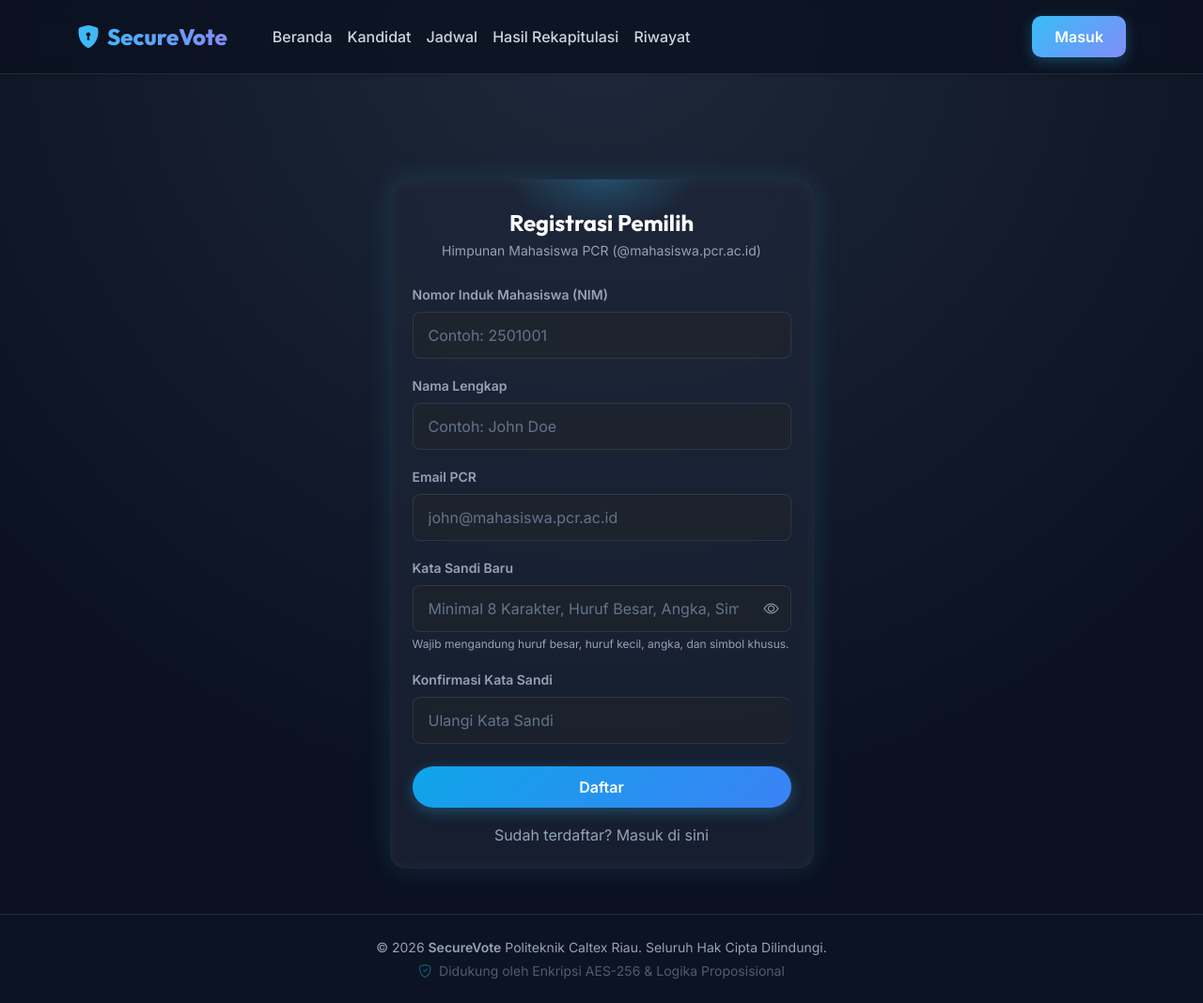
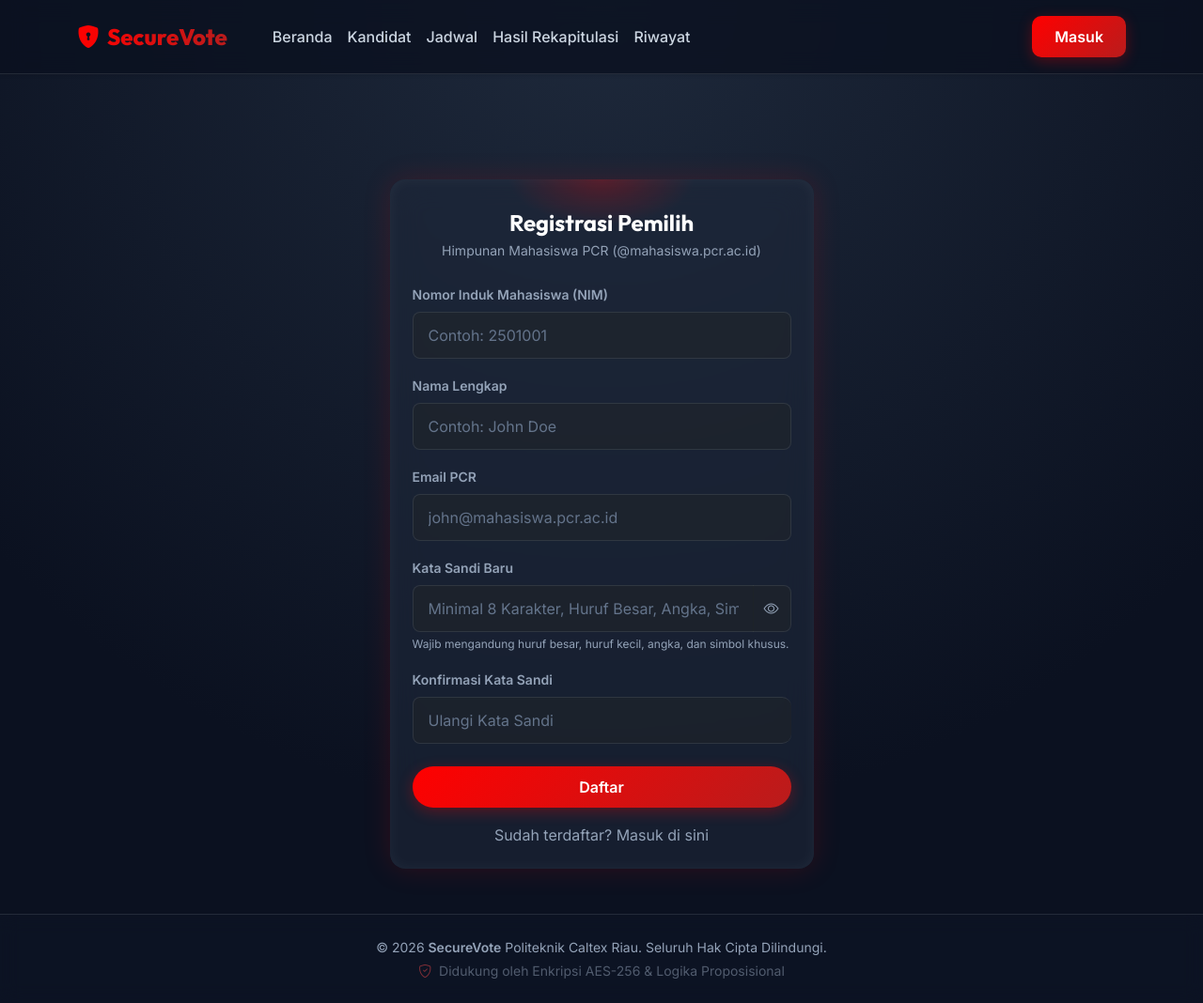
Before and after one commit to CallMeFG/SecureVote, a Laravel app: page /register in a window 1280 px wide. Shown: the whole page at 94% size. Run offline with Laravel 12, Linux system fonts and the light colour scheme; some libraries are stand-ins or nearby versions.

Commit message:
style: update interface accent to red
Co-authored-by: copilot-swe-agent[bot] <198982749+Copilot@users.noreply.github.com>

```diff
--- a/resources/views/auth/login.blade.php
+++ b/resources/views/auth/login.blade.php
@@ -3,10 +3,10 @@
 @section('content')
 <div class="row justify-content-center align-items-center">
     <div class="col-md-5 col-lg-4">
-        <div class="card glass-card p-4 rounded-4 border-0" style="box-shadow: 0 0 30px rgba(56, 189, 248, 0.15), inset 0 0 15px rgba(255, 255, 255, 0.05); position: relative; overflow: hidden;">
+        <div class="card glass-card p-4 rounded-4 border-0" style="box-shadow: 0 0 30px rgba(255, 0, 0, 0.15), inset 0 0 15px rgba(255, 255, 255, 0.05); position: relative; overflow: hidden;">
 
             <!-- Dekorasi Glow Background -->
-            <div class="position-absolute top-0 start-50 translate-middle" style="width: 200px; height: 100px; background: radial-gradient(ellipse, rgba(56,189,248,0.25) 0%, rgba(0,0,0,0) 70%);"></div>
+            <div class="position-absolute top-0 start-50 translate-middle" style="width: 200px; height: 100px; background: radial-gradient(ellipse, rgba(255,0,0,0.25) 0%, rgba(0,0,0,0) 70%);"></div>
 
             <div class="text-center mb-4 position-relative pt-2" style="z-index: 1;">
                 <h4 class="fw-bold text-white mb-1">Otentikasi Sistem</h4>
@@ -37,7 +37,7 @@
                 </div>
 
                 <div class="d-grid mt-4 position-relative" style="z-index: 1;">
-                    <button type="submit" class="btn btn-primary fw-bold rounded-pill shadow-glow" style="background: linear-gradient(135deg, #0ea5e9, #3b82f6); border: none;">
+                    <button type="submit" class="btn btn-primary fw-bold rounded-pill shadow-glow">
                         Masuk
                     </button>
                     <div class="text-center mt-3 d-flex justify-content-between px-2">
--- a/resources/views/auth/register.blade.php
+++ b/resources/views/auth/register.blade.php
@@ -3,10 +3,10 @@
 @section('content')
 <div class="row justify-content-center align-items-center">
     <div class="col-md-6 col-lg-5">
-        <div class="card glass-card p-4 rounded-4 border-0" style="box-shadow: 0 0 30px rgba(56, 189, 248, 0.15), inset 0 0 15px rgba(255, 255, 255, 0.05); position: relative; overflow: hidden;">
+        <div class="card glass-card p-4 rounded-4 border-0" style="box-shadow: 0 0 30px rgba(255, 0, 0, 0.15), inset 0 0 15px rgba(255, 255, 255, 0.05); position: relative; overflow: hidden;">
 
             <!-- Dekorasi Glow Background -->
-            <div class="position-absolute top-0 start-50 translate-middle" style="width: 200px; height: 100px; background: radial-gradient(ellipse, rgba(56,189,248,0.25) 0%, rgba(0,0,0,0) 70%);"></div>
+            <div class="position-absolute top-0 start-50 translate-middle" style="width: 200px; height: 100px; background: radial-gradient(ellipse, rgba(255,0,0,0.25) 0%, rgba(0,0,0,0) 70%);"></div>
 
             <div class="text-center mb-4 position-relative pt-2" style="z-index: 1;">
                 <h4 class="fw-bold text-white mb-1">Registrasi Pemilih</h4>
@@ -61,7 +61,7 @@
                 </div>
 
                 <div class="d-grid mt-4 position-relative" style="z-index: 1;">
-                    <button type="submit" class="btn btn-primary fw-bold rounded-pill shadow-glow" style="background: linear-gradient(135deg, #0ea5e9, #3b82f6); border: none;">
+                    <button type="submit" class="btn btn-primary fw-bold rounded-pill shadow-glow">
                         Daftar
                     </button>
                     <div class="text-center mt-3">
--- a/resources/views/dashboard/panitia.blade.php
+++ b/resources/views/dashboard/panitia.blade.php
@@ -21,7 +21,7 @@
 
             <div class="row g-4 mt-2">
                 <div class="col-md-4">
-                    <div class="card bg-primary bg-opacity-10 border-0 h-100 p-4 rounded-4 position-relative overflow-hidden" style="border: 1px solid rgba(56,189,248,0.2) !important;">
+                    <div class="card bg-primary bg-opacity-10 border-0 h-100 p-4 rounded-4 position-relative overflow-hidden" style="border: 1px solid rgba(255,0,0,0.2) !important;">
                         <i class="bi bi-people-fill position-absolute text-primary opacity-25" style="font-size: 8rem; right: -20px; bottom: -30px;"></i>
                         <h6 class="text-info fw-bold text-uppercase tracking-wider mb-2">Total DPT</h6>
                         <h1 class="display-3 fw-bold text-white mb-0">{{ number_format($totalPemilih) }}</h1>
--- a/resources/views/layouts/app.blade.php
+++ b/resources/views/layouts/app.blade.php
@@ -18,17 +18,23 @@
     <style>
         :root {
             --primary-bg: #0B1120; /* Deep navy */
-            --accent-glow: #38bdf8; /* Cyan */
-            --accent-secondary: #818cf8; /* Purple */
+            --accent-glow: #ff0000; /* RGB(255, 0, 0) */
+            --accent-secondary: #b91c1c;
             --glass-bg: rgba(30, 41, 59, 0.6);
             --glass-border: rgba(255, 255, 255, 0.1);
+            --bs-primary: #ff0000;
+            --bs-primary-rgb: 255, 0, 0;
+            --bs-info: #ff0000;
+            --bs-info-rgb: 255, 0, 0;
+            --bs-link-color: #ff4d4d;
+            --bs-link-hover-color: #ff8080;
         }
 
         body {
             background-color: var(--primary-bg);
             background-image:
-                radial-gradient(at 0% 0%, rgba(56, 189, 248, 0.15) 0px, transparent 50%),
-                radial-gradient(at 100% 100%, rgba(129, 140, 248, 0.15) 0px, transparent 50%);
+                radial-gradient(at 0% 0%, rgba(255, 0, 0, 0.15) 0px, transparent 50%),
+                radial-gradient(at 100% 100%, rgba(185, 28, 28, 0.15) 0px, transparent 50%);
             background-attachment: fixed;
             color: #f8fafc;
             font-family: 'Inter', sans-serif;
@@ -53,7 +59,7 @@
 
         .glass-card:hover {
             transform: translateY(-5px);
-            box-shadow: 0 10px 40px rgba(56, 189, 248, 0.15);
+            box-shadow: 0 10px 40px rgba(255, 0, 0, 0.15);
         }
 
         /* Navbar customization */
@@ -72,7 +78,7 @@
         .navbar-custom .nav-link:hover,
         .navbar-custom .nav-link.active {
             color: var(--accent-glow);
-            text-shadow: 0 0 10px rgba(56, 189, 248, 0.5);
+            text-shadow: 0 0 10px rgba(255, 0, 0, 0.5);
             transform: translateY(-1px);
         }
 
@@ -93,13 +99,13 @@
             border-radius: 10px;
             padding: 10px 24px;
             transition: all 0.3s ease;
-            box-shadow: 0 4px 15px rgba(56, 189, 248, 0.3);
+            box-shadow: 0 4px 15px rgba(255, 0, 0, 0.3);
         }
 
         .btn-primary:hover {
             transform: translateY(-2px);
-            box-shadow: 0 8px 25px rgba(56, 189, 248, 0.5);
-            background: linear-gradient(135deg, #0ea5e9 0%, #6366f1 100%);
+            box-shadow: 0 8px 25px rgba(255, 0, 0, 0.5);
+            background: linear-gradient(135deg, #ff4d4d 0%, #b91c1c 100%);
         }
 
         .btn-outline-light {
@@ -143,7 +149,7 @@
         .form-control:focus {
             background: rgba(15, 23, 42, 0.8);
             border-color: var(--accent-glow);
-            box-shadow: 0 0 0 0.25rem rgba(56, 189, 248, 0.25);
+            box-shadow: 0 0 0 0.25rem rgba(255, 0, 0, 0.25);
             color: white;
         }
 
@@ -190,6 +196,16 @@
         hr {
             border-color: var(--glass-border);
             opacity: 1;
+        }
+
+        .text-info,
+        .text-primary {
+            color: #ff4d4d !important;
+        }
+
+        .border-info,
+        .border-primary {
+            border-color: rgba(255, 0, 0, 0.5) !important;
         }
     </style>
 </head>
@@ -286,7 +302,7 @@
                     icon: 'info',
                     background: '#1e293b',
                     color: '#fff',
-                    confirmButtonColor: '#38bdf8',
+                    confirmButtonColor: '#ff0000',
                     toast: true,
                     position: 'top-end',
                     showConfirmButton: false,
--- a/resources/views/public/beranda.blade.php
+++ b/resources/views/public/beranda.blade.php
@@ -27,7 +27,7 @@
         <!-- Modern abstract graphic representation -->
         <div class="position-relative d-inline-block">
             <div class="position-absolute top-50 start-50 translate-middle w-100 h-100 bg-primary opacity-25 rounded-circle blur-3xl" style="filter: blur(80px); width: 300px; height: 300px;"></div>
-            <i class="bi bi-shield-lock-fill text-white opacity-75" style="font-size: 15rem; filter: drop-shadow(0 0 30px rgba(56,189,248,0.5));"></i>
+            <i class="bi bi-shield-lock-fill text-white opacity-75" style="font-size: 15rem; filter: drop-shadow(0 0 30px rgba(255,0,0,0.5));"></i>
         </div>
     </div>
 </div>
@@ -35,7 +35,7 @@
 <!-- Section: Tentang PCR & Tema -->
 <div class="row mt-5 pt-5 pb-4 border-top border-light border-opacity-10 align-items-center">
     <div class="col-lg-6 mb-4 mb-lg-0 order-2 order-lg-1">
-        <div class="card glass-card p-4 border-0 rounded-4" style="box-shadow: 0 0 20px rgba(56, 189, 248, 0.05);">
+        <div class="card glass-card p-4 border-0 rounded-4" style="box-shadow: 0 0 20px rgba(255, 0, 0, 0.05);">
             <div class="d-flex align-items-center mb-3">
                 <div class="bg-primary bg-opacity-25 p-3 rounded text-info me-3">
                     <i class="bi bi-building fs-3"></i>
--- a/resources/views/public/kandidat.blade.php
+++ b/resources/views/public/kandidat.blade.php
@@ -38,14 +38,14 @@
 <div class="row justify-content-center g-4">
     @forelse($candidates as $candidate)
         <div class="col-md-6 col-lg-5">
-            <div class="card glass-card h-100 border-0 rounded-4 overflow-hidden position-relative" style="transition: transform 0.3s ease; box-shadow: 0 0 30px rgba(56, 189, 248, 0.15), inset 0 0 20px rgba(255, 255, 255, 0.05);">
+            <div class="card glass-card h-100 border-0 rounded-4 overflow-hidden position-relative" style="transition: transform 0.3s ease; box-shadow: 0 0 30px rgba(255, 0, 0, 0.15), inset 0 0 20px rgba(255, 255, 255, 0.05);">
 
                 <!-- Background Banner -->
                 @if($candidate->photo_url)
                 <div class="bg-dark w-100" style="background-image: linear-gradient(to bottom, rgba(11, 17, 32, 0.1), rgba(11, 17, 32, 1)), url('{{ $candidate->photo_url }}'); background-size: cover; background-position: center; height: 160px;">
                 </div>
                 @else
-                <div class="bg-primary bg-opacity-25 w-100 d-flex align-items-center justify-content-center" style="height: 160px; background: linear-gradient(135deg, rgba(56, 189, 248, 0.2) 0%, rgba(15, 23, 42, 1) 100%);">
+                <div class="bg-primary bg-opacity-25 w-100 d-flex align-items-center justify-content-center" style="height: 160px; background: linear-gradient(135deg, rgba(255, 0, 0, 0.2) 0%, rgba(15, 23, 42, 1) 100%);">
                     <i class="bi bi-person-bounding-box text-info opacity-50" style="font-size: 4rem;"></i>
                 </div>
                 @endif
@@ -102,7 +102,7 @@
                     @auth
                         @if(auth()->user()->role->name === 'pemilih' && !auth()->user()->is_voted && $period && $period->is_active)
                             <div class="mt-4 mb-2 px-2">
-                                <a href="{{ route('voting.confirm', $candidate->id) }}" class="btn btn-primary w-100 py-3 fw-bold rounded-3" style="box-shadow: 0 4px 15px rgba(56, 189, 248, 0.3);">
+                                <a href="{{ route('voting.confirm', $candidate->id) }}" class="btn btn-primary w-100 py-3 fw-bold rounded-3" style="box-shadow: 0 4px 15px rgba(255, 0, 0, 0.3);">
                                     VOTE NOMOR {{ str_pad($loop->iteration, 2, '0', STR_PAD_LEFT) }}
                                 </a>
                             </div>
--- a/resources/views/voting/confirm.blade.php
+++ b/resources/views/voting/confirm.blade.php
@@ -14,7 +14,7 @@
 <div class="row justify-content-center g-4">
     <div class="col-md-6 col-lg-5">
         <!-- Candidate Card -->
-        <div class="card glass-card h-100 border-0 rounded-4 overflow-hidden position-relative" style="box-shadow: 0 0 40px rgba(56, 189, 248, 0.2), inset 0 0 20px rgba(255, 255, 255, 0.05);">
+        <div class="card glass-card h-100 border-0 rounded-4 overflow-hidden position-relative" style="box-shadow: 0 0 40px rgba(255, 0, 0, 0.2), inset 0 0 20px rgba(255, 255, 255, 0.05);">
             <div class="bg-primary text-center py-2 fw-bold tracking-wide" style="letter-spacing: 2px;">
                 KANDIDAT PILIHAN ANDA
             </div>
@@ -97,7 +97,7 @@
             background: '#1e293b',
             color: '#fff',
             showCancelButton: true,
-            confirmButtonColor: '#10b981',
+            confirmButtonColor: '#ff0000',
             cancelButtonColor: '#64748b',
             confirmButtonText: 'Ya, Coblos Sekarang!',
             cancelButtonText: 'Batal'
```
